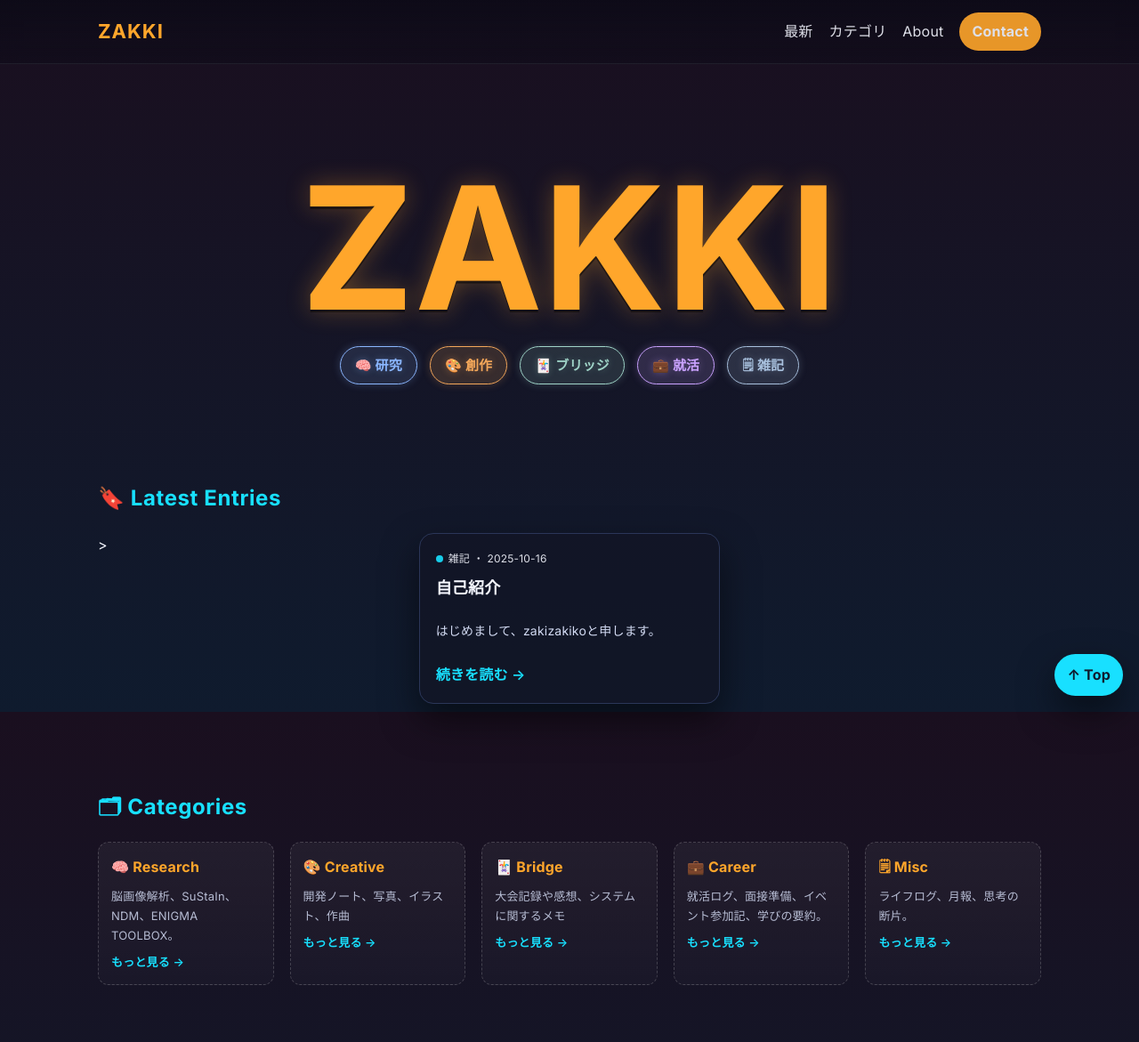
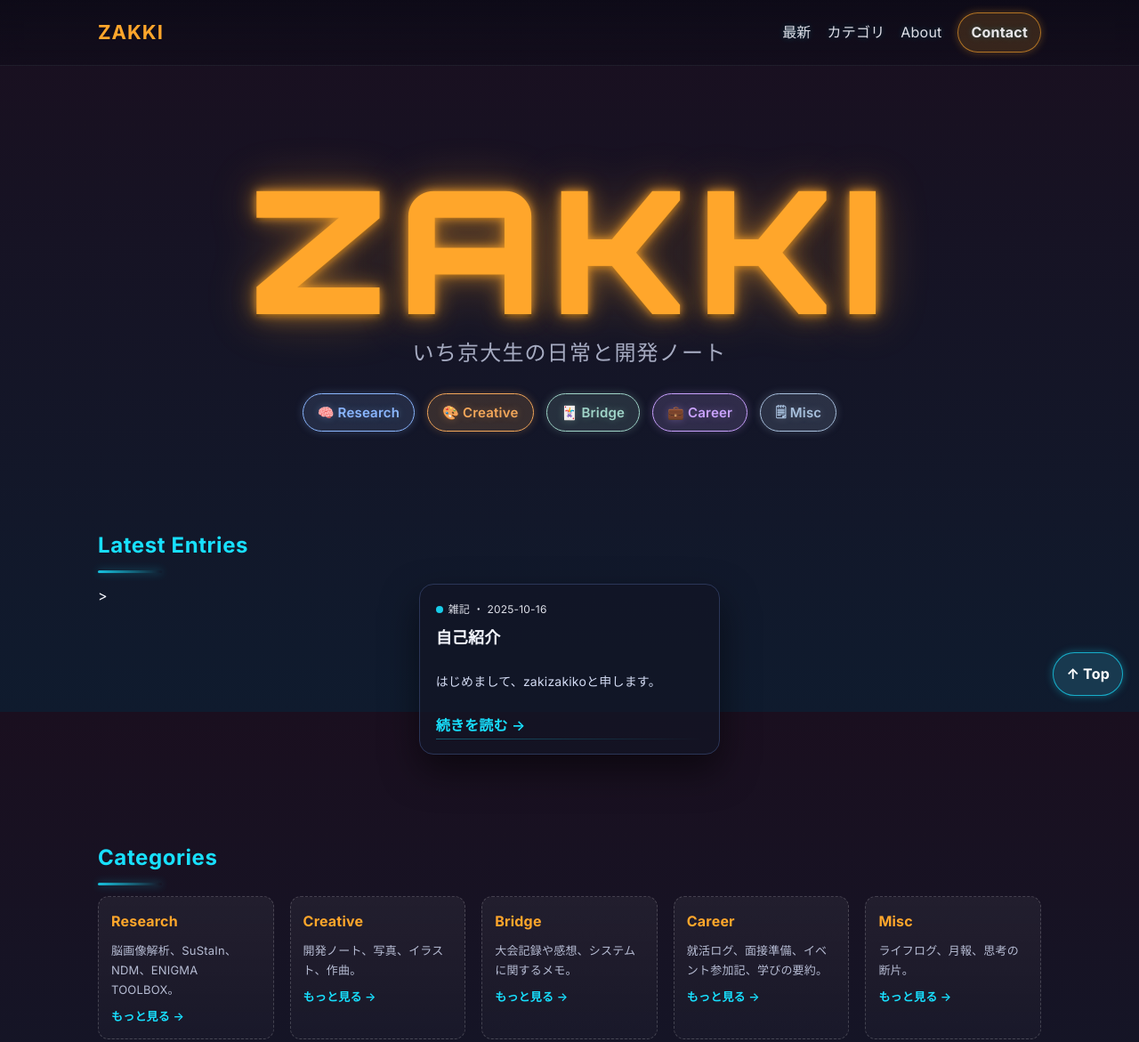
Before and after one commit to zakizakiko/zakki, a plain HTML site: page index.html in a window 1280 px wide. Shown: the top 1171 px of the page at 89% size. Drawn offline with Linux system fonts and the light colour scheme.

Commit message:
タイトルのフォント変更

```diff
--- a/index.html
+++ b/index.html
@@ -3,8 +3,8 @@
 <head>
   <meta charset="UTF-8" />
   <meta name="viewport" content="width=device-width, initial-scale=1" />
-  <title>ZAKKI — 研究・創作・ブリッジの交差点</title>
-  <meta name="description" content="ZAKKI｜研究・創作・ブリッジ・就活・雑記を横断する個人ブログのトップページ。" />
+  <title>ZAKI ZAKKI</title>
+  <meta name="description" content="ZAKI ZAKKI｜いち京大生の日常と開発ノート" />
   <link rel="preconnect" href="https://fonts.googleapis.com">
   <link rel="preconnect" href="https://fonts.gstatic.com" crossorigin>
   <link href="https://fonts.googleapis.com/css2?family=Inter:wght@400;600;700&family=Noto+Sans+JP:wght@400;500;700&display=swap" rel="stylesheet">
@@ -302,8 +302,174 @@ footer{
   filter: brightness(1.3);
 }
 
+/* ====== MENU（ヘッダの目次リンク）====== */
+.menu a{
+  position: relative;
+  color: var(--fg);
+  opacity: .9;
+  transition: opacity .2s ease, color .2s ease;
+}
+.menu a::after{
+  content:"";
+  position:absolute;
+  left:0; right:0; bottom:-4px; height:2px;
+  background: radial-gradient(8px 6px at 50% 50%, var(--accent), transparent);
+  opacity:0; transition: opacity .25s ease;
+}
+.menu a:hover{ color: var(--accent); opacity:1 }
+.menu a:hover::after{ opacity:.9 }
+
+/* ====== Contact（右上ボタン）====== */
+.cta{
+  --cta: var(--accent-warm, #ffa62b);
+  padding:8px 14px;
+  background: color-mix(in oklab, var(--cta) 18%, transparent);
+  color:#fff; /* ← 白文字に固定 */
+  border:1px solid color-mix(in oklab, var(--cta) 70%, #ffffff 0%);
+  border-radius:999px; font-weight:700;
+  box-shadow: 0 0 10px color-mix(in oklab, var(--cta) 35%, transparent);
+  transition: filter .25s ease, box-shadow .25s ease, border-color .25s ease;
+  animation: btnPulse 7s ease-in-out infinite;
+}
+/* === Topボタンの修正版 === */
+.top{
+  --top: var(--accent, #fff);
+  background: color-mix(in oklab, var(--top) 18%, #0f1b2e);
+  color:#fff; /* ← 白文字に変更 */
+  border:1px solid color-mix(in oklab, var(--top) 70%, #ffffff 0%);
+  box-shadow: 0 0 10px color-mix(in oklab, var(--top) 35%, transparent);
+  transition: filter .25s ease, box-shadow .25s ease, border-color .25s ease;
+  animation: btnPulseTop 8s ease-in-out infinite;
+}
+/* hover時も白文字を維持 */
+.top:hover{
+  color:#fff;
+  filter: brightness(1.1);
+}
+
+/* ====== セクション見出し（Latest / Categories / About）====== */
+.section h2{
+  color: var(--accent);
+  position: relative;
+  padding-bottom: 4px;
+}
+.section h2::after{
+  content:"";
+  position:absolute; left:0; bottom:-6px;
+  width:72px; height:3px; border-radius:3px;
+  background: linear-gradient(90deg, var(--accent), transparent);
+  box-shadow: 0 0 10px color-mix(in oklab, var(--accent) 40%, transparent);
+  opacity:.85;
+}
+
+/* ====== 記事カードの「続きを読む」リンクをネオン寄りに ====== */
+.readmore{
+  color: var(--accent);
+  text-decoration: none;
+  position: relative;
+}
+.readmore::after{
+  content:"";
+  position:absolute; left:0; bottom:-2px; right:0; height:1px;
+  background: linear-gradient(90deg, var(--accent), transparent);
+  opacity:.35; transition: opacity .25s ease;
+}
+.readmore:hover::after{ opacity:.85 }
+
+/* ====== SNS/ソーシャル小リンクも統一トーン ====== */
+.socials a{
+  color: var(--accent);
+  text-shadow: 0 0 6px color-mix(in oklab, var(--accent) 25%, transparent);
+  transition: text-shadow .25s ease, color .25s ease;
+}
+.socials a:hover{
+  color: var(--accent-warm);
+  text-shadow: 0 0 8px color-mix(in oklab, var(--accent-warm) 30%, transparent);
+}
+
+/* ====== “Latest...の目次”＝ヘッダの3リンクを少しゆっくり発光 ====== */
+.header .menu a{
+  animation: navGlow 9s ease-in-out infinite;
+}
+@keyframes navGlow{
+  0%,100%{ text-shadow: 0 0 3px rgba(24,224,255,.15) }
+  50%    { text-shadow: 0 0 8px rgba(24,224,255,.28) }
+}
+
+/* アニメ控えめ設定に配慮 */
+@media (prefers-reduced-motion: reduce){
+  .cta, .top, .header .menu a{ animation: none !important; }
+}
+
+/* 1) メニューの通常リンクだけをホバー変色にする（Contactは除外） */
+.menu a:not(.cta){ color: var(--fg); opacity: .9; }
+.menu a:not(.cta):hover{ color: var(--accent); opacity: 1; }
+
+/* 2) Contactは常に白文字（visited/hover/focus/activeも固定） */
+.menu .cta,
+.menu .cta:visited,
+.menu .cta:hover,
+.menu .cta:focus,
+.menu .cta:active{
+  color: #fff !important;
+  -webkit-text-fill-color: #fff; /* Safari保険 */
+  text-decoration: none;
+}
+
+/* 3) メニュー共通の下線グローをContactには出さない */
+.menu .cta::after{ content: none !important; }
+
+/* === Heroタイトル専用フォント === */
+.hero h1{
+  font-family: 'Orbitron', sans-serif;
+  font-size: min(18vw, 12rem);
+  letter-spacing: 0.06em;
+  line-height: .9;
+  color: var(--accent-warm);
+  /* 厚みを出す影を重ねる */
+  text-shadow:
+    0 0 4px rgba(255,166,43,0.7),
+    0 0 15px rgba(255,166,43,0.5),
+    0 0 40px rgba(255,166,43,0.25),
+    0 3px 0 rgba(0,0,0,0.45);
+  white-space: nowrap;
+  animation: titleGlow 9s ease-in-out infinite;
+}
+
+@keyframes titleGlow {
+  0%,100% {
+    text-shadow:
+      0 0 4px rgba(255,166,43,0.7),
+      0 0 15px rgba(255,166,43,0.5),
+      0 0 40px rgba(255,166,43,0.25),
+      0 3px 0 rgba(0,0,0,0.45);
+  }
+  50% {
+    text-shadow:
+      0 0 10px rgba(255,166,43,0.8),
+      0 0 25px rgba(255,166,43,0.6),
+      0 0 60px rgba(255,166,43,0.35),
+      0 3px 0 rgba(0,0,0,0.45);
+  }
+}
+
+.hero h2{
+  margin-top: 8px;
+  font-family: 'Inter', 'Noto Sans JP', sans-serif; /* 無機質で細め */
+  font-weight: 400;  /* 細く、軽やかに */
+  font-size: min(4vw, 1.5rem);
+  letter-spacing: 0.05em; /* やや広めで清潔感 */
+  color: var(--muted);    /* 淡いブルーグレー */
+  text-shadow: none;      /* グローを排除してシャープに */
+  opacity: 0.9;
+}
+
+
+
 </style>
 </head>
+<!--フォントの指定-->
+<link href="https://fonts.googleapis.com/css2?family=Orbitron:wght@700;800;900&display=swap" rel="stylesheet">
 <body>
   <header class="header">
     <nav class="nav">
@@ -321,19 +487,19 @@ footer{
     <!-- Hero -->
     <section class="hero" id="hero">
       <h1>ZAKKI</h1>
-      <p>研究・創作・ブリッジ・就活・雑記を横断する、わたしの思考ログ。夕暮れの青に、日々の発見を綴ります。</p>
+      <h2>いち京大生の日常と開発ノート</h2>
       <div class="chips">
-        <span class="chip" data-t="research">🧠 研究</span>
-        <span class="chip" data-t="creative">🎨 創作</span>
-        <span class="chip" data-t="bridge">🃏 ブリッジ</span>
-        <span class="chip" data-t="career">💼 就活</span>
-        <span class="chip" data-t="misc">🗒 雑記</span>
+        <span class="chip" data-t="research">🧠 Research</span>
+        <span class="chip" data-t="creative">🎨 Creative</span>
+        <span class="chip" data-t="bridge">🃏 Bridge</span>
+        <span class="chip" data-t="career">💼 Career</span>
+        <span class="chip" data-t="misc">🗒 Misc</span>
       </div>
     </section>
 
     <!-- Latest -->
     <section class="section" id="latest">
-      <h2>🔖 Latest Entries</h2>
+      <h2>Latest Entries</h2>
       <div class="grid">
         <!-- Sample cards (置き換え可) -->
         <!--data-tには、research、career、bridge、creative、miscが入ります。-->>
@@ -366,30 +532,30 @@ footer{
 
     <!-- Categories overview -->
     <section class="section" id="categories">
-      <h2>🗂 Categories</h2>
+      <h2>Categories</h2>
       <div class="catwrap">
         <div class="cat">
-          <h3>🧠 Research</h3>
+          <h3>Research</h3>
           <p>脳画像解析、SuStaIn、NDM、ENIGMA TOOLBOX。</p>
           <a href="template.html">もっと見る →</a>
         </div>
         <div class="cat">
-          <h3>🎨 Creative</h3>
-          <p>開発ノート、写真、イラスト、作曲</p>
+          <h3>Creative</h3>
+          <p>開発ノート、写真、イラスト、作曲。</p>
           <a href="template.html">もっと見る →</a>
         </div>
         <div class="cat">
-          <h3>🃏 Bridge</h3>
-          <p>大会記録や感想、システムに関するメモ</p>
+          <h3>Bridge</h3>
+          <p>大会記録や感想、システムに関するメモ。</p>
           <a href="template.html">もっと見る →</a>
         </div>
         <div class="cat">
-          <h3>💼 Career</h3>
+          <h3>Career</h3>
           <p>就活ログ、面接準備、イベント参加記、学びの要約。</p>
           <a href="template.html">もっと見る →</a>
         </div>
         <div class="cat">
-          <h3>🗒 Misc</h3>
+          <h3>Misc</h3>
           <p>ライフログ、月報、思考の断片。</p>
           <a href="template.html">もっと見る →</a>
         </div>
@@ -402,7 +568,7 @@ footer{
       <div class="about">
         <div class="avatar" aria-hidden="true">ZK</div>
         <div>
-          <p><strong>zakizakiko</strong> — 京都大学大学院。神経変性疾患の医用画像解析を研究中。</p>
+          <p><strong>zakizakiko</strong> — 京都大学大学院医学研究科在学。神経変性疾患患者の脳における萎縮拡大をシミュレーションする研究を行なっている。趣味：ゲーム、コントラクトブリッジ、料理、散歩。</p>
           <div class="socials">
             <a href="#">GitHub</a>
             <a href="#">X</a>
@@ -417,7 +583,7 @@ footer{
   <footer>
     <div class="foot">
       <span>© 2025 ZAKKI</span>
-      <span>Designed by zakizaiko</span>
+      <span>Designed by zakizakiko</span>
     </div>
   </footer>
 
```
